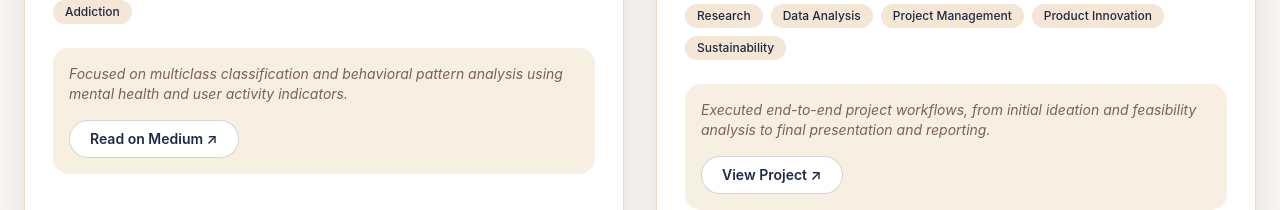
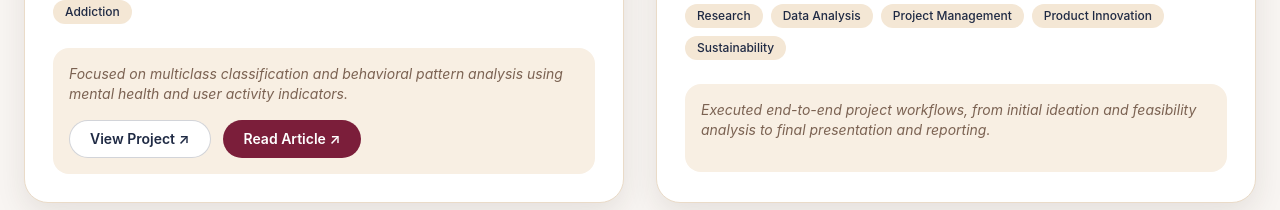
Before and after one commit to Dianayuww/college, a React (Vite) app: page / in a window 1280 px wide. Shown: the part 2420-2630 px from the top of the page. Built offline with nearby package versions, Linux system fonts and the light colour scheme.

Commit message:
Update App.jsx

```diff
--- a/src/App.jsx
+++ b/src/App.jsx
@@ -34,7 +34,7 @@ const dataProjects = [
     id: 1,
     title: 'Social Media Addiction Classification',
     linkGithub: 'https://github.com/Dianayuww/social-media-addiction-comparative-analysis',
-    buttonText: 'Read on Medium',
+    linkMedium: 'https://medium.com/@username-kamu/link-artikel-kamu',
     category: 'Machine Learning Research',
     description:
       'Classification model comparing Random Forest and XGBoost using three train-test split scenarios and 10-fold Cross Validation to predict social media addiction patterns.',
@@ -47,7 +47,8 @@ const dataProjects = [
     {
     id: 2,
     title: 'PKM AMLI — Student Innovation & Sustainable Research',
-    linkGithub: 'https://journalmabis.org/mabis/article/view/864/452', // Ganti dengan link PDF/Drive dokumen/poster PKM kamu
+    Journal: 'https://journalmabis.org/mabis/article/view/864/452', // Ganti dengan link PDF/Drive dokumen/poster PKM kamu
+    buttonText: 'View Publication',
     category: 'Academic Research',
     description:
       'Developed an innovative and sustainable research project for the PKM AMLI initiative, integrating problem-solving methodologies, data-driven analysis, and strategic project implementation.',
@@ -1607,6 +1608,38 @@ export default function App() {
                     </div>
 
                     <div className="mt-6 rounded-2xl bg-[#f8efe3] p-4">
+  <p className="text-sm italic text-mediumBrown">
+    {project.details}
+  </p>
+
+  <div className="mt-4 flex flex-wrap gap-3">
+    {/* Tombol Github / Utama */}
+    {project.linkGithub && (
+      <a
+        href={project.linkGithub}
+        target="_blank"
+        rel="noopener noreferrer"
+        className="rounded-full border border-[#1f2a44]/20 bg-white px-5 py-2 text-sm font-semibold text-[#1f2a44] transition hover:-translate-y-1 hover:bg-[#f3e6e0]"
+      >
+        {project.buttonText || 'View Project'} ↗
+      </a>
+    )}
+
+    {/* Tombol Medium (Khusus jika ada linkMedium) */}
+    {project.linkMedium && (
+      <a
+        href={project.linkMedium}
+        target="_blank"
+        rel="noopener noreferrer"
+        className="rounded-full border border-[#7b1e3a]/30 bg-[#7b1e3a] px-5 py-2 text-sm font-semibold text-white transition hover:-translate-y-1 hover:bg-[#5e162d]"
+      >
+        Read Article ↗
+      </a>
+    )}
+  </div>
+</div>
+
+                    {/* <div className="mt-6 rounded-2xl bg-[#f8efe3] p-4">
                       <p className="text-sm italic text-mediumBrown">
                         {project.details}
                       </p>
@@ -1623,7 +1656,7 @@ export default function App() {
                           </a>
                         </div>
                       )}
-                    </div>
+                    </div> */}
                   </div>
                 </motion.article>
               ))}
```
